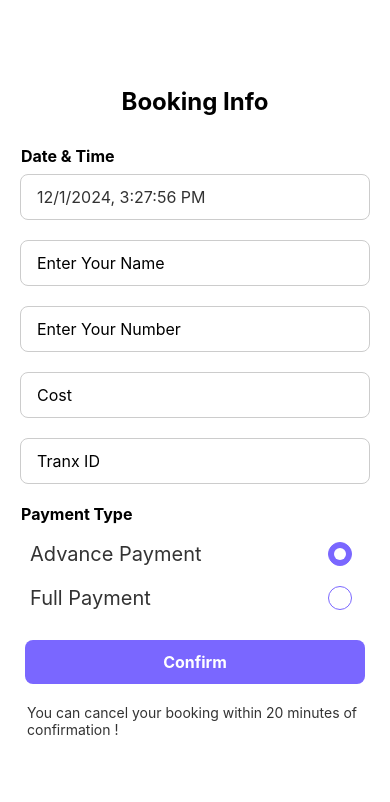
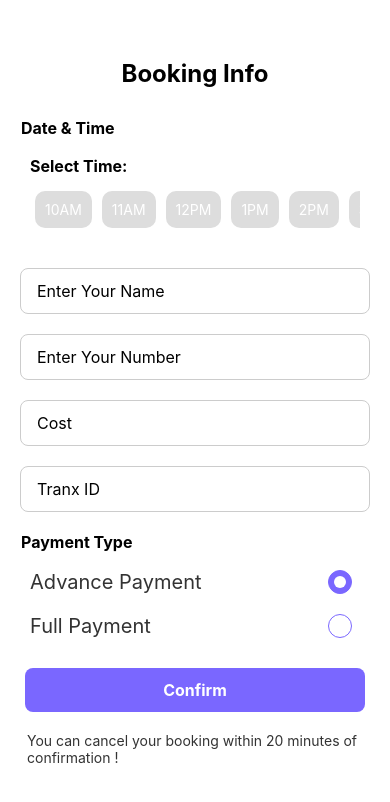
Before and after one commit to EmadAA/IndoorXYZ, a React Native app: screen /Confirm in a window 390 px wide. Shown: the top 802 px of the page. Built offline with nearby package versions, Linux system fonts and the light colour scheme.

Commit message:
Time section sattically added,  have to make it dynamic

```diff
--- a/components/AddPlayground.jsx
+++ b/components/AddPlayground.jsx
@@ -121,7 +121,7 @@ import { auth, db } from "../Config/Firebase";
       <View style={styles.form}>
         <TextInput
           style={styles.input}
-          placeholder="Your Name"
+          placeholder="Indoor Name"
           value={name}
           onChangeText={setName}
           editable={!isLoading}
@@ -129,7 +129,7 @@ import { auth, db } from "../Config/Firebase";
 
         <TextInput
           style={styles.input}
-          placeholder="Phone Number"
+          placeholder="Bkash Number"
           value={phone}
           keyboardType="phone-pad"
           onChangeText={setPhone}
--- a/components/Confirm.jsx
+++ b/components/Confirm.jsx
@@ -1,6 +1,7 @@
 import DateTimePicker from '@react-native-community/datetimepicker';
 import React, { useState } from 'react';
 import { Platform, StyleSheet, Text, TextInput, TouchableOpacity, View } from 'react-native';
+import TimePicker from './TimePicker';
 
 const Confirm = () => {
   const [date, setDate] = useState(new Date());
@@ -36,14 +37,7 @@ const Confirm = () => {
         </Text>
       <View style={styles.inputContainer}>
         <Text style={styles.label}>Date & Time</Text>
-        <TouchableOpacity
-          style={styles.dateTimeInput}
-          onPress={() => setShowDatePicker(!showDatePicker)}
-        >
-          <Text style={styles.dateTimeText}>
-            {date.toLocaleString()}
-          </Text>
-        </TouchableOpacity>
+        <TimePicker />
         {showDatePicker && (
           <DateTimePicker
             value={date}
--- a/components/Profile.jsx
+++ b/components/Profile.jsx
@@ -124,17 +124,14 @@ const Profile = () => {
       {/* Profile Section */}
       <View style={styles.profileCard}>
         <Image
-          source={{ uri: userData?.profileImage || 'https://via.placeholder.com/100' }}
+          source={{uri:"https://via.placeholder.com/100"}}
           style={styles.profileImage}
         />
-        <View style={styles.profileDetails}>
-          <Text style={styles.name}>{userData?.name || 'User'}</Text>
-          <Text style={styles.location}>{userData?.location || 'No location set'}</Text>
-          <Text style={styles.phone}>{userData?.phone || 'No phone number'}</Text>
-          <TouchableOpacity>
-            <Text style={styles.socialLink}>Add Social Media Link</Text>
-          </TouchableOpacity>
-        </View>
+       <View style={styles.profileDetails}>
+            <Text style={styles.name}>{ userData?.name || 'User'}</Text>
+            <Text style={styles.phone}>{userData?.phone || 'No phone number'}</Text>
+
+      </View>
       </View>
 
       {/* Add Indoor Button */}
@@ -172,7 +169,7 @@ const Profile = () => {
                   style={styles.cancelButton}
                   onPress={() => handleCancel(booking.id)}
                 >
-                  <Text style={styles.buttonText}>Cancel</Text>
+                  <Text style={styles.buttonText}>Delete</Text>
                 </TouchableOpacity>
               </View>
             </View>
@@ -213,18 +210,14 @@ const styles = StyleSheet.create({
     flex: 1,
   },
   name: {
-    fontSize: 16,
+    fontSize: 20,
     fontWeight: "bold",
     color: "#333",
   },
-  location: {
-    fontSize: 14,
+  phone: {
+    fontSize: 16,
     color: "#666",
-    marginVertical: 3,
-  },
-  phone: {
-    fontSize: 14,
-    color: "#666",
+    marginTop: 5,
   },
   socialLink: {
     fontSize: 14,
--- a/components/Signup.jsx
+++ b/components/Signup.jsx
@@ -19,12 +19,12 @@ const Signup = () => {
   const [name, setName] = useState('');
   const [email, setEmail] = useState('');
   const [password, setPassword] = useState('');
+  const [phone, setPhone] = useState('');
   const [isLoading, setIsLoading] = useState(false);
 
   // Handle sign-up action
   const handleSignUp = async () => {
-    // Input validation
-    if (!email || !password || !name) {
+    if (!email || !password || !name || !phone) {
       Alert.alert('Error', 'Please fill out all fields.');
       return;
     }
@@ -34,46 +34,40 @@ const Signup = () => {
       return;
     }
 
+    if (!/^\d{10,15}$/.test(phone)) {
+      Alert.alert('Error', 'Please enter a valid phone number.');
+      return;
+    }
+
     setIsLoading(true);
-
     try {
-      // Create authentication user
       const userCredential = await createUserWithEmailAndPassword(auth, email, password);
       const user = userCredential.user;
 
-      // Create user document in Firestore
+      // Save user data to Firestore, including phone number
       const userDocRef = doc(db, 'users', user.uid);
       await setDoc(userDocRef, {
         uid: user.uid,
         name: name,
         email: user.email,
+        phone: phone,
         createdAt: serverTimestamp(),
         lastLogin: serverTimestamp(),
         profileImage: '',
         location: '',
-        phone: '',
         isNewUser: true,
         userType: 'regular',
-        // Add any additional fields you need
       });
 
-      Alert.alert(
-        'Success',
-        'Account created successfully!',
-        [
-          {
-            text: 'OK',
-            onPress: () => navigation.navigate('Login')
-          }
-        ]
-      );
+
+   Alert.alert('Success', 'Account created successfully!', [
+      { text: 'OK', onPress: () => navigation.navigate('Login') },
+    ]);
   } catch (error) {
     let errorMessage = 'An error occurred during sign up.';
-
-      // Handle specific Firebase error codes
     switch (error.code) {
       case 'auth/email-already-in-use':
-          errorMessage = 'This email is already registered. Please use a different email or try logging in.';
+        errorMessage = 'This email is already registered.';
         break;
       case 'auth/invalid-email':
         errorMessage = 'Please enter a valid email address.';
@@ -81,10 +75,7 @@ const Signup = () => {
       case 'auth/weak-password':
         errorMessage = 'Please choose a stronger password.';
         break;
-        default:
-          console.error('Signup error:', error);
     }
-
     Alert.alert('Sign Up Failed', errorMessage);
   } finally {
     setIsLoading(false);
@@ -132,6 +123,17 @@ const Signup = () => {
             />
           </View>
 
+          <View style={styles.inputContainer}>
+            <TextInput
+              style={styles.input}
+              placeholder="Phone Number"
+              placeholderTextColor="#bbb"
+              value={phone}
+              onChangeText={setPhone}
+              keyboardType="phone-pad"
+              editable={!isLoading}
+            />
+          </View>
           {/* Password Input */}
           <View style={styles.inputContainer}>
             <TextInput
--- /dev/null
+++ b/components/TimePicker.jsx
@@ -0,0 +1,84 @@
+import React, { useState } from 'react';
+import { ScrollView, StyleSheet, Text, TouchableOpacity, View } from 'react-native';
+
+const TimePicker = () => {
+  const [selectedFromTime, setSelectedFromTime] = useState(null);
+  const [selectedToTime, setSelectedToTime] = useState(null);
+  const times = [
+    '10am', '11am', '12pm', '1pm', '2pm', '3pm', '4pm', '5pm',
+    '6pm', '7pm', '8pm', '9pm', '10pm', '11pm', '12am'
+  ];
+
+  const selectFromTime = (time) => {
+    setSelectedFromTime(time);
+    setSelectedToTime(null); // Reset toTime to ensure it is after fromTime
+  };
+
+  const selectToTime = (time) => {
+    if (times.indexOf(time) > times.indexOf(selectedFromTime)) {
+      setSelectedToTime(time);
+    }
+  };
+
+  return (
+    <View style={styles.container}>
+      <Text style={styles.title}>Select Time:</Text>
+      <ScrollView horizontal showsHorizontalScrollIndicator={false} style={styles.scrollView}>
+        {times.map((time, index) => (
+          <TouchableOpacity
+            key={index}
+            style={[styles.timeItem, selectedFromTime === time ? styles.selected : {}]}
+            onPress={() => selectFromTime(time)}
+          >
+            <Text style={styles.timeText}>{time.toUpperCase()}</Text>
+          </TouchableOpacity>
+        ))}
+      </ScrollView>
+      {selectedFromTime && (
+        <>
+          <Text style={styles.title}>To:</Text>
+          <ScrollView horizontal showsHorizontalScrollIndicator={false} style={styles.scrollView}>
+            {times.slice(times.indexOf(selectedFromTime) + 1).map((time, index) => (
+              <TouchableOpacity
+                key={index}
+                style={[styles.timeItem, selectedToTime === time ? styles.selected : {}]}
+                onPress={() => selectToTime(time)}
+              >
+                <Text style={styles.timeText}>{time.toUpperCase()}</Text>
+              </TouchableOpacity>
+            ))}
+          </ScrollView>
+        </>
+      )}
+    </View>
+  );
+};
+
+const styles = StyleSheet.create({
+  container: {
+    padding: 10,
+  },
+  scrollView: {
+    flexDirection: 'row',
+    marginVertical: 10,
+  },
+  timeItem: {
+    padding: 10,
+    marginHorizontal: 5,
+    backgroundColor: '#ddd',
+    borderRadius: 10,
+  },
+  selected: {
+    backgroundColor: '#4CAF50',
+  },
+  timeText: {
+    color: '#fff',
+  },
+  title: {
+    fontSize: 16,
+    fontWeight: 'bold',
+    marginBottom: 5,
+  }
+});
+
+export default TimePicker;
--- a/package.json
+++ b/package.json
@@ -15,6 +15,7 @@
     "@react-native-firebase/auth": "^21.6.1",
     "@react-native-firebase/firestore": "^21.6.1",
     "@react-native-masked-view/masked-view": "0.3.2",
+    "@react-native-picker/picker": "^2.11.0",
     "@react-navigation/native": "^7.0.8",
     "@react-navigation/native-stack": "^7.1.1",
     "@react-navigation/stack": "^7.0.13",
```
Also changed, not shown: 1 other file (tests, documents, lock files or other folders). Lines whose indentation alone changed are shown as unchanged.
